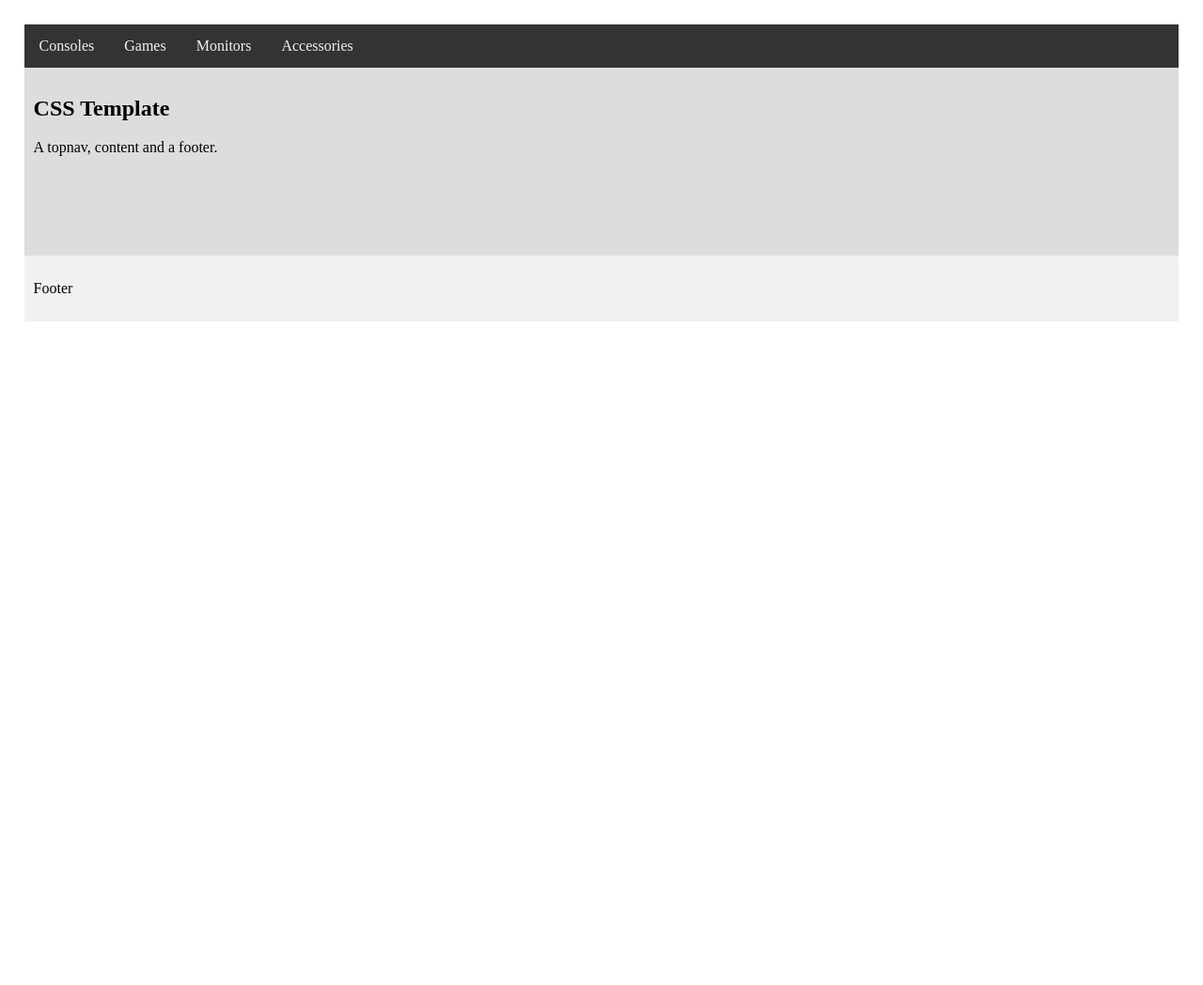
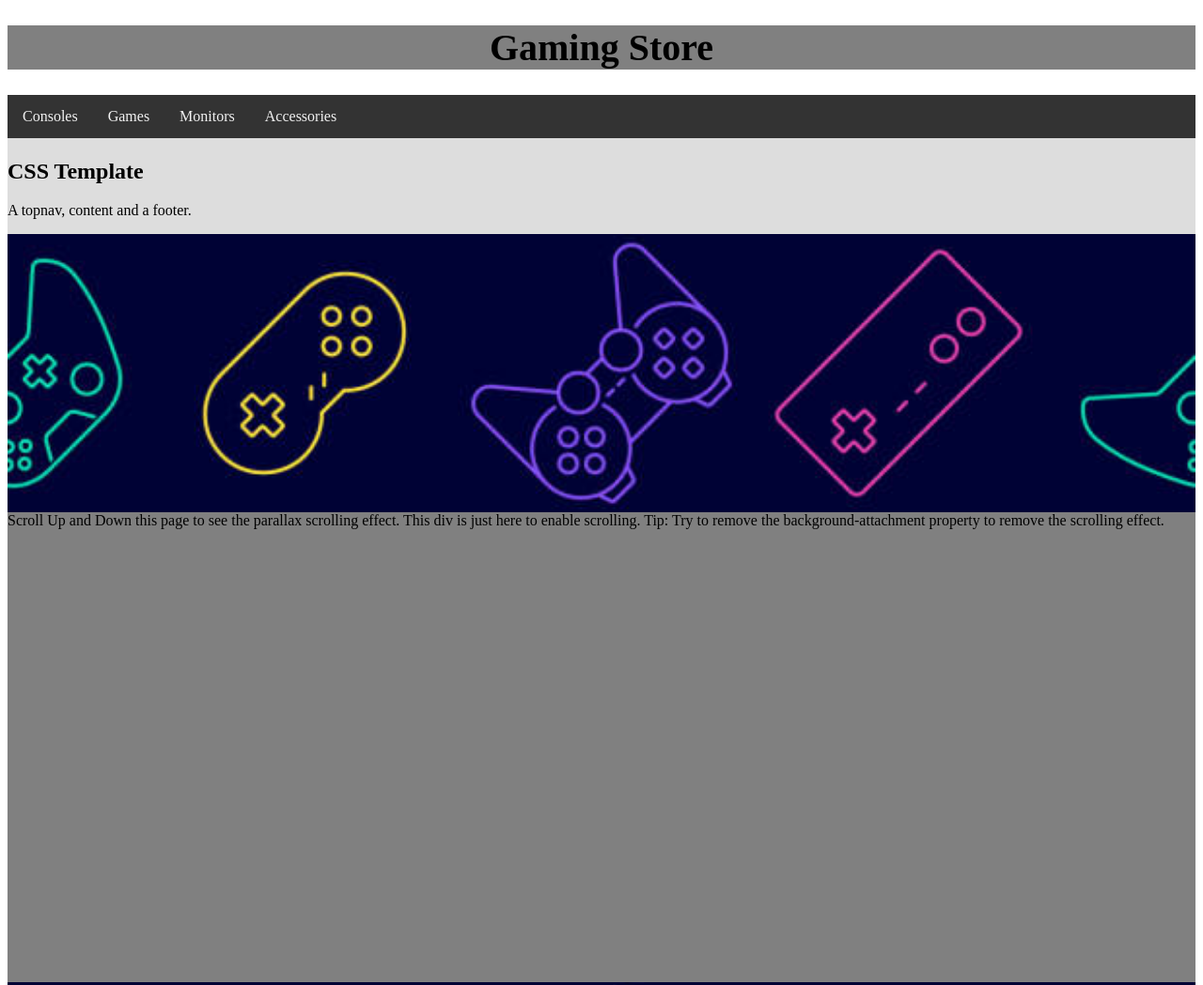
Before and after one commit to BilalCIC/BilalCIC.github.io, a plain HTML site: page index.html in a window 1280 px wide. Shown: the top 1048 px of the page at 94% size. Before the commit the page ends 800 px from the top, so only its background shows below. Drawn offline with Linux system fonts and the light colour scheme.

Commit message:
Added parallax background and fixed some styling
The website looks awful and the scaling is incorrect so maybe fix that today.

```diff
--- a/index.html
+++ b/index.html
@@ -6,6 +6,9 @@
         <title>Gaming Store</title>
     </head>
     <body>
+      <div class="header">
+        <h1>Gaming Store</h1>
+      </div>
         <div class="topnav">
             <a href="consoles.html">Consoles</a>
             <a href="games.html">Games</a>
@@ -16,10 +19,21 @@
           <div class="content">
             <h2>CSS Template</h2>
             <p>A topnav, content and a footer.</p>
+            <div class="parallax"></div>
+
+          <div style="height:500px
+          ;background-color:grey;font-size:16px;">
+          Scroll Up and Down this page to see the parallax scrolling effect.
+          This div is just here to enable scrolling.
+          Tip: Try to remove the background-attachment property to remove the scrolling effect.
+          </div>
+
+          <div class="parallax"></div>
           </div>
 
           <div class="footer">
-            <p>Footer</p>
+            <!-- <p>Footer</p> -->
           </div>
+
     </body>
 </html>
--- a/myStyleSheet.css
+++ b/myStyleSheet.css
@@ -3,8 +3,20 @@
     font-family: 'Times New Roman', Times, serif;
 }
 
+.header {
+  text-align: center;
+  text-decoration: wavy;
+  color: black;
+  font-family: Cambria, Cochin, Georgia, Times, 'Times New Roman', serif;
+  font-size: 20px;
+  margin-bottom: 0px;
+  display: block;
+  block-size: 100%;
+  background-color: grey;
+}
+
 body {
-    margin: 2%;
+    padding: 0px
 }
 
 .topnav {
@@ -28,11 +40,28 @@ body {
 
   .content {
     background-color: #ddd;
-    padding: 10px;
-    height: 200px; /* Should be removed. Only for demonstration */
+    padding: 2px 0px;
+    height: 300px;
   }
 
   .footer {
     background-color: #f1f1f1;
-    padding: 10px;
+    padding: 0px;
+    position: absolute;
+    bottom: 0px;
+    width: 100%;
   }
+
+  .parallax {
+    /* The image used */
+    background-image: url('background1-icons.jpeg');
+
+    /* Full height */
+    height: 100%;
+
+    /* Create the parallax scrolling effect */
+    background-attachment: fixed;
+    background-position: center;
+    background-repeat: no-repeat;
+    background-size: cover;
+  }
```
Also changed, not shown: background1-icons.jpeg (added).
